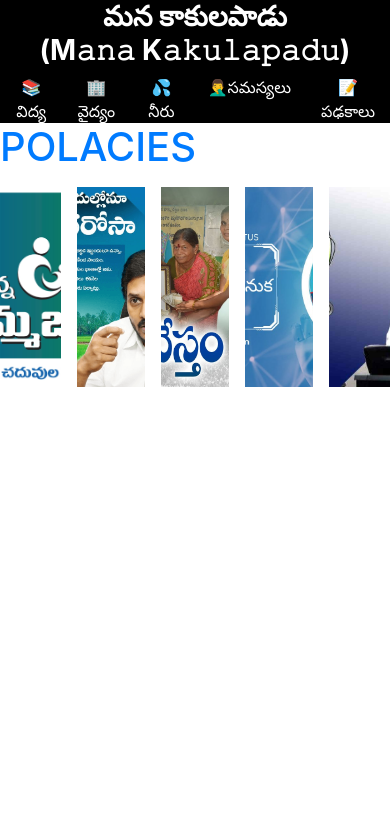
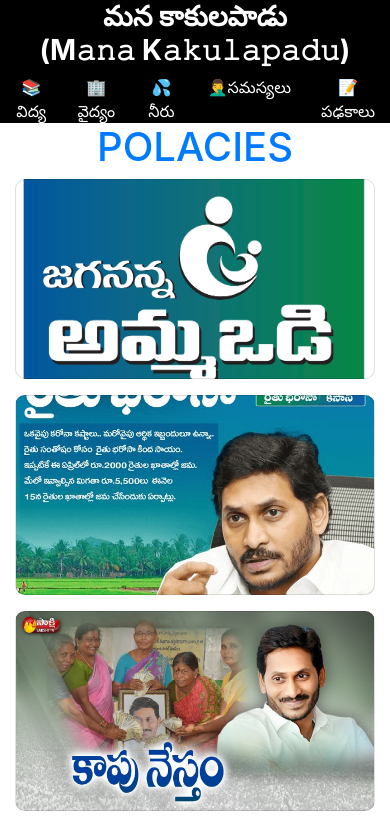
Before and after one commit to Deepak-thota007/manam, a React (Create React App) app: page /polacy in a window 390 px wide. Shown: the top 826 px of the page. Built offline with nearby package versions, Linux system fonts and the light colour scheme.

Commit message:
home page added and make it as responsive

```diff
--- a/src/App.js
+++ b/src/App.js
@@ -9,13 +9,14 @@
 import './App.css'
 import Problems from './components/Problems'
 import Padhakalu from './components/Padhakalu'
+import Home from './components/Home'
 
 function App() {
   return (
     <>
     <Title/>
       <Routes>
-      {/* <Route path = '/home' element = {<Home/>}/> */}
+      <Route path = '/' element = {<Home/>}/>
          <Route path = '/base' element = {<Base/>}/>
         <Route path = '/contact' element = {<Contact/>}/>
         <Route path = '/about' element = {<About/>}/>
--- a/src/components/Base.jsx
+++ b/src/components/Base.jsx
@@ -1,9 +1,10 @@
-import React from 'react'
-import edu from './Jsondata/edu.json'
+import React from 'react';
+import edu from './Jsondata/edu.json';
+
 const Base = () => {
   return (
-    <div>
-      <h2>Educational Details </h2>
+    <div className="table-responsive">
+      <h2>Educational Details</h2>
       <table className='table table-striped table-hover'>
         <thead className='bg bg-dark text-white'>
           <tr>
@@ -29,7 +30,7 @@
         </tbody>
       </table>
     </div>
-  )
+  );
 }
 
-export default Base
+export default Base;
--- a/src/components/Home.jsx
+++ b/src/components/Home.jsx
@@ -1,9 +1,15 @@
 import React from 'react'
-
+import homeImage from '../images/home.jpg'
 function Home() {
   return (
-    <div>
-      <h1 className='text-primary'>HOME</h1>
+    <div style={{
+      backgroundImage: `url(${homeImage})`,
+      backgroundSize: 'cover',
+      backgroundRepeat: 'no-repeat',
+      backgroundPosition: 'center',
+      height: '80vh',
+    }}>
+
     </div>
   )
 }
--- a/src/components/Padhakalu.jsx
+++ b/src/components/Padhakalu.jsx
@@ -1,39 +1,72 @@
-import React, { useState } from 'react'
-import jsonData from './Jsondata/Polocies.json'
+import React, { useState } from 'react';
+import jsonData from './Jsondata/Polocies.json';
+
 function Padhakalu() {
   const [flag, setFlag] = useState(false);
-  const [data, setData] = useState({})
+  const [data, setData] = useState({});
+
   return (
-    <div>
-      <h1 className='text-primary'>POLACIES</h1>
+    <div className="container">
+      <h1 className="text-primary text-center">POLACIES</h1>
 
-
-      <div className='row row-2'>
-        {jsonData.data.map((item) => <div onClick={() => { setFlag(true); setData(item) }} key={item.id} className={`col  gap p-2 m-2`} style={{
+      <div className="row">
+        {jsonData.data.map((item) => (
+          <div
+            key={item.id}
+            className="col-12 col-md-6 col-lg-4 mb-3"
+            onClick={() => {
+              setFlag(true);
+              setData(item);
+            }}
+          >
+            <div
+              className="card"
+              style={{
                 backgroundImage: `url(${require('../images/' + item.color)})`,
                 backgroundSize: 'cover',
                 backgroundRepeat: 'no-repeat',
                 backgroundPosition: 'center',
-          width: '100%',
                 height: '200px',
-        }}>
+                borderRadius: '10px',
+              }}
+            ></div>
+          </div>
+        ))}
+      </div>
 
-        </div>)}
+      {flag && (
+        <div className="modal fade show" tabIndex="-1" role="dialog" style={{ display: 'block' }}>
+          <div className="modal-dialog modal-dialog-centered" role="document">
+            <div className="modal-content bg-dark text-white">
+              <div className="modal-header bg-primary text-white">
+                <h5 className="modal-title">{data.name}</h5>
+                <button
+                  type="button"
+                  className="close"
+                  aria-label="Close"
+                  onClick={() => {
+                    setFlag(false);
+                    setData({});
+                  }}
+                >
+                  <span aria-hidden="true">&times;</span>
+                </button>
               </div>
-      {flag && flag === true ?
-        <div class="row justify-content-center">
-          <div className='Modal bg-dark text-white col-4 ' style={{ borderRadius: '10%' }}>
-            <div className='modal-header bg bg-primary text-white justify-content-center ' style={{ borderRadius: '15%' }}> {data.name} </div>
               <div className="modal-body">
-              Hello {data.details.Name}
+                <p>Hello {data.details.Name}</p>
+                <p>{data.details.Education}</p>
               </div>
-            <div className="modal-body2">{data.details.Education}</div>
-            <div className='modal-footer justify-content-center'> <button onClick={() => { setFlag(false); setData({}) }} className='btn btn-lg btn-danger'>close</button></div>
-          </div></div>
-
-        : ""}
+              <div className="modal-footer justify-content-center">
+                <button type="button" className="btn btn-danger" onClick={() => setFlag(false)}>
+                  Close
+                </button>
               </div>
-  )
+            </div>
+          </div>
+        </div>
+      )}
+    </div>
+  );
 }
 
-export default Padhakalu
+export default Padhakalu;
```
Also changed, not shown: src/images/home.jpg (added). Lines whose indentation alone changed are shown as unchanged.
